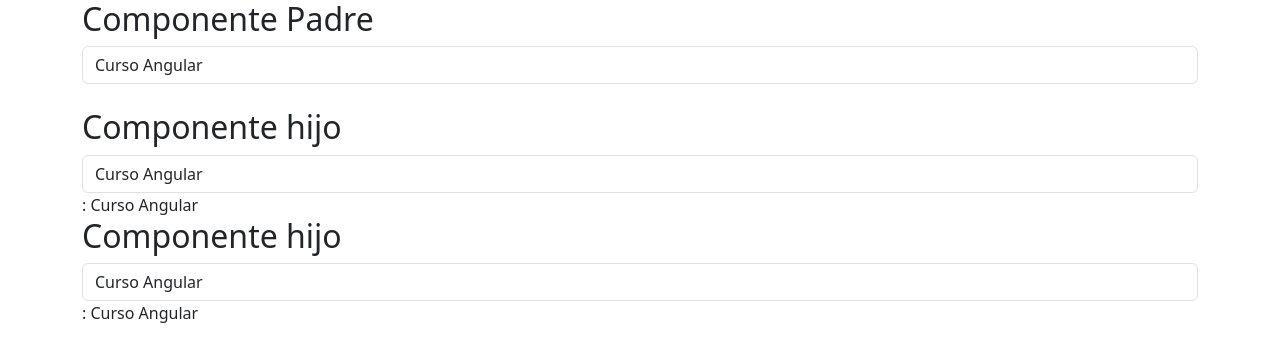
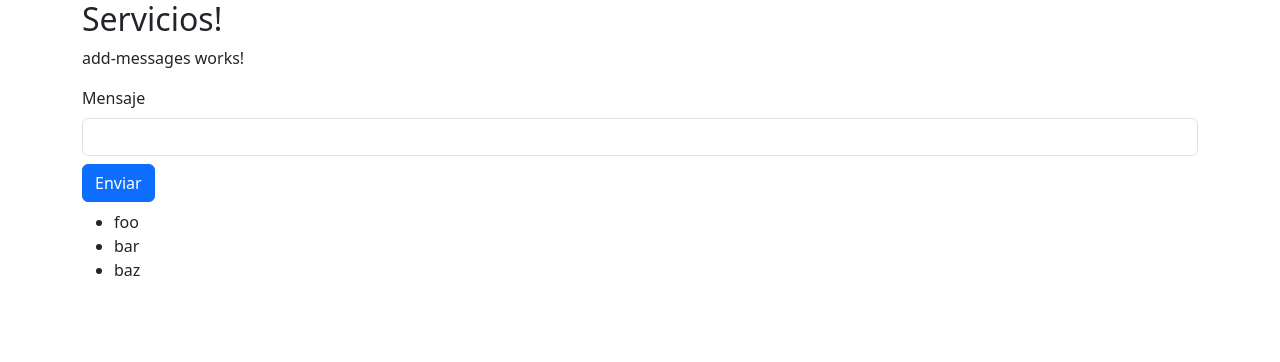
Before and after one commit to wilmarcabezas/angular-clase-01, an Angular app: page / in a window 1280 px wide. Shown: the top 362 px of the page. Built offline with nearby package versions, Linux system fonts and the light colour scheme.

Commit message:
Servicios

```diff
--- /dev/null
+++ b/src/app/add-messages/add-messages.component.html
@@ -0,0 +1,6 @@
+<p>add-messages works!</p>
+<form (ngSubmit)="addMessage()">
+    <label for="" class="form-label">Mensaje</label>
+    <input type="text" name="message" [(ngModel)]="message" class="form-control">
+    <button class="btn btn-primary mb-2 mt-2">Enviar</button>
+</form>
--- /dev/null
+++ b/src/app/add-messages/add-messages.component.ts
@@ -0,0 +1,25 @@
+import { Component } from '@angular/core';
+import { MessagesService } from '../messages.service';
+import { CommonModule } from '@angular/common';
+import { FormsModule } from '@angular/forms';
+
+@Component({
+  selector: 'app-add-messages',
+  standalone: true,
+  imports: [CommonModule,FormsModule],
+  templateUrl: './add-messages.component.html',
+  styleUrl: './add-messages.component.css'
+})
+export class AddMessagesComponent {
+
+  constructor(public messagesService: MessagesService){
+
+  }
+
+  message: string='';
+
+  addMessage(){
+    this.messagesService.add(this.message);
+    this.message='';
+  }
+}
--- a/src/app/app.component.html
+++ b/src/app/app.component.html
@@ -1,9 +1,5 @@
 <div class="container">
-    <h2>Componente Padre</h2>
-    <input type="text" class="form-control mb-4" [(ngModel)]="title">
-
-    <app-children [title]="title"
-    (titleChange)="title=$event"/>
-
-    <app-children [(title)]="title"></app-children>
+    <h2>Servicios!</h2>
+    <app-add-messages></app-add-messages>
+    <app-list-messages></app-list-messages>
 </div>
--- a/src/app/app.component.ts
+++ b/src/app/app.component.ts
@@ -10,13 +10,15 @@ import { FormularioPlantillaComponent } from './formulario-plantilla/formulario-
 import { FormsModule, ReactiveFormsModule } from '@angular/forms';
 import {FormularioReactivoComponent} from './formulario-reactivo/formulario-reactivo.component'
 import { ChildrenComponent } from './children/children.component';
+import { AddMessagesComponent } from './add-messages/add-messages.component';
+import { ListMessagesComponent } from './list-messages/list-messages.component';
 
 @Component({
   selector: 'app-root',
   standalone: true,
   imports: [RouterOutlet, FormsModule, ReactiveFormsModule, FooterComponent,
     BuclesComponent, SwitchComponent,ContadorComponent, BotonesComponent,
-    ChildrenComponent,
+    ChildrenComponent, AddMessagesComponent, ListMessagesComponent,
     FormularioComponent, FormularioPlantillaComponent,FormularioReactivoComponent],
   templateUrl: './app.component.html',
   styleUrl: './app.component.css'
--- /dev/null
+++ b/src/app/list-messages/list-messages.component.html
@@ -0,0 +1,5 @@
+<ul>
+    <li *ngFor="let message of messageService.messages">
+    {{message}}
+    </li>
+</ul>
--- /dev/null
+++ b/src/app/messages.service.ts
@@ -0,0 +1,15 @@
+import { Injectable } from '@angular/core';
+
+@Injectable({
+  providedIn: 'root'
+})
+export class MessagesService {
+
+  constructor() { }
+
+  messages: string[] = ['foo', 'bar', 'baz'];
+
+  add(message:string){
+    this.messages.push(message);
+  }
+}
```
Also changed, not shown: src/app/list-messages/list-messages.component.ts (added, +19 -0 lines), src/app/add-messages/add-messages.component.css (added), src/app/list-messages/list-messages.component.css (added), 1 other file (tests, documents, lock files or other folders).
